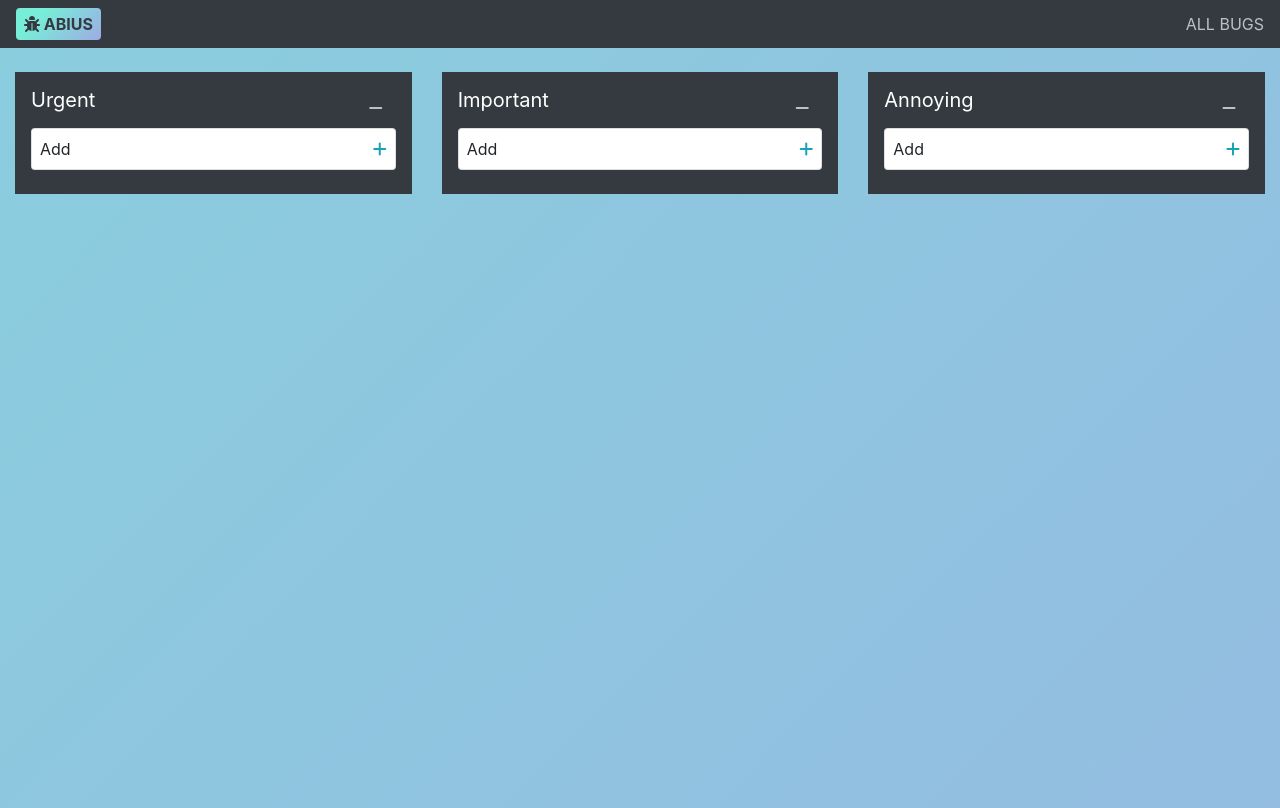
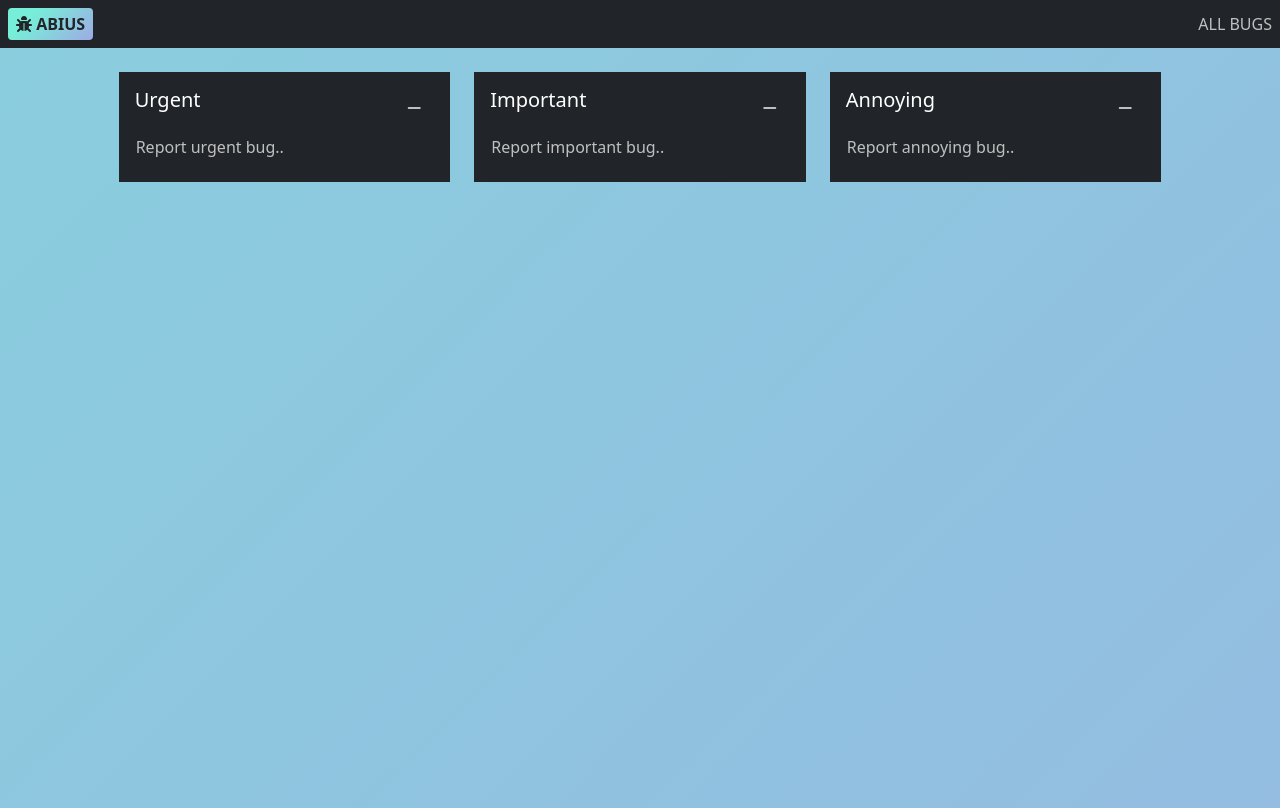
Before and after one commit to devmegan/abius, a Django app: page /bugs/ in a window 1280 px wide. Run offline with Django 3.2, Linux system fonts and the light colour scheme; data that the repository does not hold is empty; some libraries are stand-ins or nearby versions.

Commit message:
added add bug/update bug status forms/views/urls

```diff
--- /dev/null
+++ b/bugs/forms.py
@@ -0,0 +1,9 @@
+from django import forms
+from .models import Bug
+
+
+class BugForm(forms.ModelForm):
+    # form will create a new Bug object
+    class Meta:
+        model = Bug
+        fields = ['name', 'description', 'urgency']
--- a/bugs/templates/bugs/bugs.html
+++ b/bugs/templates/bugs/bugs.html
@@ -1,17 +1,43 @@
 {% extends "base.html" %}
 {% block extra_title %} Bugs | {% endblock %}
 {% block content %}
+<!-- Report A Bug Modal -->
+<div class="modal fade" id="reportBugModal" tabindex="-1" aria-labelledby="Modal to Report a New Bug" aria-hidden="true">
+  <div class="modal-dialog">
+    <div class="modal-content">
+      <div class="modal-header">
+        <h5 class="modal-title" id="exampleModalLabel">Report a Bug</h5>
+        <button type="button" class="btn-close" data-bs-dismiss="modal" aria-label="Close"></button>
+      </div>
+      <div class="modal-body">
+        <form method="POST">
+            {% csrf_token %}
+            {{ add_bug_form.as_p }}
+            <button type="submit">Report!</button>
+        </form>
+      </div>
+      <div class="modal-footer">
+        <button type="button" class="btn btn-secondary" data-bs-dismiss="modal">Close</button>
+        <button type="button" class="btn btn-primary">Report a Bug</button>
+      </div>
+    </div>
+  </div>
+</div>
 <div class="container-fluid pt-4">
+    <div class="row">
+        <div class="col-12 col-lg-10 offset-lg-1">
             <div class="row">
                 <div class="col-12 col-md-4">
                     <div class="bg-dark p-3 mb-3">
                         <div class="d-flex text-white">
                             <h4 class="lead mb-3"><b>Urgent</b></h4>
-                    <button class="ml-auto btn-dark btn"><i class="fas fa-minus"></i></button>
+                            <button class="ms-auto btn-dark btn"><i class="fas fa-minus"></i></button>
                         </div>
                         {% for bug in urgent_bugs %}
                             <div class="card mb-2 p-2">
                                 <div>
+                                    <div class="d-flex">
+                                        <span>
                                         <a href="{% url 'toggle_status' bug.id %}" class="text-muted text-decoration-none">
                                             {% if not bug.status %}
                                             <i class="far fa-square"></i>
@@ -20,52 +46,91 @@
                                             {% endif %}
                                         </a>
                                         <h6 class="d-inline">{{ bug.name }}</h6>
+                                        </span>
+                                         <span class="ms-auto ">
+                                            <a href="{% url 'update_urgency' bug.id 'dec' %}"><i class="fas fa-arrow-right text-muted fa-xs"></i></a>
+                                        </span>
+                                    </div>
                                     <p class="mb-0"><small>{{ bug.assigned_to }}</small></p>
                                     <p class="border p-1 my-1"><small>{{ bug.description }}</small></p>
-                            <!--<a href="{% url 'delete_bug' bug.id %}" class="ml-auto text-muted"><i class="fas fa-trash"></i></a>-->
+                                    <!--<a href="{% url 'delete_bug' bug.id %}" class="ms-auto text-muted"><i class="fas fa-trash"></i></a>-->
                                 </div>
                             </div>
                         {% endfor %}
-                <div class="mb-2 p-2 d-flex card">
-                    <div class="d-flex p-0 m-0">
-                        <span>Add</span>
-                        <a class="text-info ml-auto"><i class="fas fa-plus"></i></a>
-                    </div>
-                </div>
+                        <button type="button" class="btn btn-dark ps-0" data-bs-toggle="modal" data-bs-target="#reportBugModal">
+                            Report urgent bug..
+                        </button>
                     </div>
                 </div>
                 <div class="col-12 col-md-4">
                     <div class="bg-dark p-3 mb-3">
                         <div class="d-flex text-white">
                             <h4 class="lead mb-3"><b>Important</b></h4>
-                    <button class="ml-auto btn-dark btn"><i class="fas fa-minus"></i></button>
+                            <button class="ms-auto btn-dark btn"><i class="fas fa-minus"></i></button>
                         </div>
                         {% for bug in important_bugs %}
                             <div class="card mb-2 p-2">
-                        <span>{{ bug.name }}</span>
+                                <div>
+                                    <div class="d-flex">
+                                        <span>
+                                        <a href="{% url 'toggle_status' bug.id %}" class="text-muted text-decoration-none">
+                                            {% if not bug.status %}
+                                            <i class="far fa-square"></i>
+                                            {% else %}
+                                            <i class="far fa-check-square"></i>
+                                            {% endif %}
+                                        </a>
+                                        <h6 class="d-inline">{{ bug.name }}</h6>
+                                        </span>
+                                        <span class="ms-auto ">
+                                            <a href="{% url 'update_urgency' bug.id 'inc' %}"><i class="fas fa-arrow-left text-muted fa-xs"></i></a>
+                                            <a href="{% url 'update_urgency' bug.id 'dec' %}"><i class="fas fa-arrow-right text-muted fa-xs"></i></a>
+                                        </span>
+                                    </div>
+                                    <p class="mb-0"><small>{{ bug.assigned_to }}</small></p>
+                                    <p class="border p-1 my-1"><small>{{ bug.description }}</small></p>
+                                    <!--<a href="{% url 'delete_bug' bug.id %}" class="ms-auto text-muted"><i class="fas fa-trash"></i></a>-->
+                                </div>
                             </div>
                         {% endfor %}
-                <div class="mb-2 p-2 d-flex card">
-                    <div class="d-flex p-0 m-0">
-                        <span>Add</span>
-                        <a class="text-info ml-auto"><i class="fas fa-plus"></i></a>
-                    </div>
-                </div>
+                        <button type="button" class="btn btn-dark ps-0" data-bs-toggle="modal" data-bs-target="#reportBugModal">
+                            Report important bug..
+                        </button>
                     </div>
                 </div>
                 <div class="col-12 col-md-4">
                     <div class="bg-dark p-3 mb-3">
                         <div class="d-flex text-white">
                             <h4 class="lead mb-3"><b>Annoying</b></h4>
-                    <button class="ml-auto btn-dark btn"><i class="fas fa-minus"></i></button>
+                            <button class="ms-auto btn-dark btn"><i class="fas fa-minus"></i></button>
                         </div>
                         {% for bug in annoying_bugs %}
-                    <div class="card mb-2 p-2">{{ bug.name }}</div>
+                            <div class="card mb-2 p-2">
+                                <div>
+                                   <div class="d-flex">
+                                        <span>
+                                        <a href="{% url 'toggle_status' bug.id %}" class="text-muted text-decoration-none">
+                                            {% if not bug.status %}
+                                            <i class="far fa-square"></i>
+                                            {% else %}
+                                            <i class="far fa-check-square"></i>
+                                            {% endif %}
+                                        </a>
+                                        <h6 class="d-inline">{{ bug.name }}</h6>
+                                        </span>
+                                         <span class="ms-auto ">
+                                            <a href="{% url 'update_urgency' bug.id 'inc' %}"><i class="fas fa-arrow-left text-muted fa-xs"></i></a>
+                                        </span>
+                                    </div>
+                                    <p class="mb-0"><small>{{ bug.assigned_to }}</small></p>
+                                    <p class="border p-1 my-1"><small>{{ bug.description }}</small></p>
+                                    <!--<a href="{% url 'delete_bug' bug.id %}" class="ms-auto text-muted"><i class="fas fa-trash"></i></a>-->
+                                </div>
+                            </div>
                         {% endfor %}
-                <div class="mb-2 p-2 d-flex card">
-                    <div class="d-flex p-0 m-0">
-                        <span>Add</span>
-                        <a class="text-info ml-auto"><i class="fas fa-plus"></i></a>
+                        <button type="button" class="btn btn-dark ps-0" data-bs-toggle="modal" data-bs-target="#reportBugModal">
+                            Report annoying bug..
+                        </button>
                     </div>
                 </div>
             </div>
--- a/bugs/urls.py
+++ b/bugs/urls.py
@@ -5,5 +5,6 @@ urlpatterns = [
     path('', views.bugs, name='bugs'),
     path('bug_detail/<int:bug_id>', views.bug_detail, name="bug_detail"),
     path('delete_bug/<int:bug_id>', views.delete_bug, name="delete_bug"),
-    path('toggle_status/<int:bug_id>', views.toggle_status, name="toggle_status")
+    path('toggle_status/<int:bug_id>', views.toggle_status, name="toggle_status"),
+    path('update_urgency/<int:bug_id>/<direction>/', views.update_urgency, name="update_urgency"),
 ]
--- a/bugs/views.py
+++ b/bugs/views.py
@@ -1,5 +1,6 @@
 from django.shortcuts import render, redirect, HttpResponse, get_object_or_404
 from .models import Bug
+from .forms import BugForm
 
 # Views for Home App below
 
@@ -10,11 +11,21 @@ def bugs(request):
     urgent_bugs = bugs.filter(urgency=3)
     important_bugs = bugs.filter(urgency=2)
     annoying_bugs = bugs.filter(urgency=1)
+    add_bug_form = BugForm()
+
+    # handles add_bug form
+    if request.method == 'POST':
+        if 'description' in request.POST:
+            add_bug_form = BugForm(request.POST)
+            if add_bug_form.is_valid():
+                add_bug_form.save()
+            return redirect('bugs')
     context = {
         'bugs': bugs,
         'urgent_bugs': urgent_bugs,
         'important_bugs': important_bugs,
         'annoying_bugs': annoying_bugs,
+        'add_bug_form': add_bug_form
     }
     return render(request, 'bugs/bugs.html', context)
 
@@ -22,7 +33,6 @@ def bugs(request):
 def bug_detail(request, bug_id):
     """ view to inspect bug in detail """
     bug = Bug.objects.get(id=bug_id)
-
     context = {
         'bug': bug,
     }
@@ -37,6 +47,17 @@ def toggle_status(request, bug_id):
     return redirect('bugs')
 
 
+def update_urgency(request, bug_id, direction):
+    """ increase or decrease bug urgency """
+    bug = get_object_or_404(Bug, id=bug_id)
+    if direction == "inc":
+        bug.urgency += 1
+    else:
+        bug.urgency -= 1
+    bug.save()
+    return redirect('bugs')
+
+
 def delete_bug(request, bug_id):
     """ view will delete bug forever """
     bug = get_object_or_404(Bug, id=bug_id)
--- a/templates/base.html
+++ b/templates/base.html
@@ -7,16 +7,17 @@
     {% block extra_meta %}
     {% endblock %}
     <script src="https://kit.fontawesome.com/7268da00b7.js" crossorigin="anonymous"></script>
-    <link rel="stylesheet" href="https://stackpath.bootstrapcdn.com/bootstrap/4.5.2/css/bootstrap.min.css" integrity="sha384-JcKb8q3iqJ61gNV9KGb8thSsNjpSL0n8PARn9HuZOnIxN0hoP+VmmDGMN5t9UJ0Z" crossorigin="anonymous">
-    <title>{% block extra_title %}{% endblock %}Bug Tracker</title>
+    <link href="https://cdn.jsdelivr.net/npm/bootstrap@5.0.0-beta3/dist/css/bootstrap.min.css" rel="stylesheet" integrity="sha384-eOJMYsd53ii+scO/bJGFsiCZc+5NDVN2yr8+0RDqr0Ql0h+rP48ckxlpbzKgwra6" crossorigin="anonymous">
+      <script src="https://cdn.jsdelivr.net/npm/bootstrap@5.0.0-beta3/dist/js/bootstrap.bundle.min.js" integrity="sha384-JEW9xMcG8R+pH31jmWH6WWP0WintQrMb4s7ZOdauHnUtxwoG2vI5DkLtS3qm9Ekf" crossorigin="anonymous"></script>
+<title>{% block extra_title %}{% endblock %}Bug Tracker</title>
 </head>
 <body>
-    <nav class="navbar navbar-dark bg-dark d-flex justify-content-between">
-        <a class="bg-light rounded px-2 py-1 brand-bg text-dark link-dark" href="{% url 'index' %}"><i class="fas fa-bug"></i><b> ABIUS</b></a>
+    <nav class="navbar navbar-dark bg-dark d-flex justify-content-between px-2">
+        <a class="bg-light rounded px-2 py-1 brand-bg text-dark link-dark text-decoration-none" href="{% url 'index' %}"><i class="fas fa-bug"></i><b> ABIUS</b></a>
         {% if user %}
-        <a class="ml-auto link-silver text-uppercase" href="{% url 'bugs' %}">All Bugs</a>
+        <a class="ms-auto link-silver text-uppercase text-decoration-none" href="{% url 'bugs' %}">All Bugs</a>
         {% else %}
-        <a class="ml-auto link-silver text-uppercase" href="#">Sign In</a>
+        <a class="ms-auto link-silver text-uppercase" href="#">Sign In</a>
         {% endif %}
     </nav>
     <section id="main-container" class="brand-bg particles-js">
@@ -63,5 +64,5 @@
 	}
 }
     </style>
-</body>
+    </body>
 </html>
```
Lines whose indentation alone changed are shown as unchanged.
